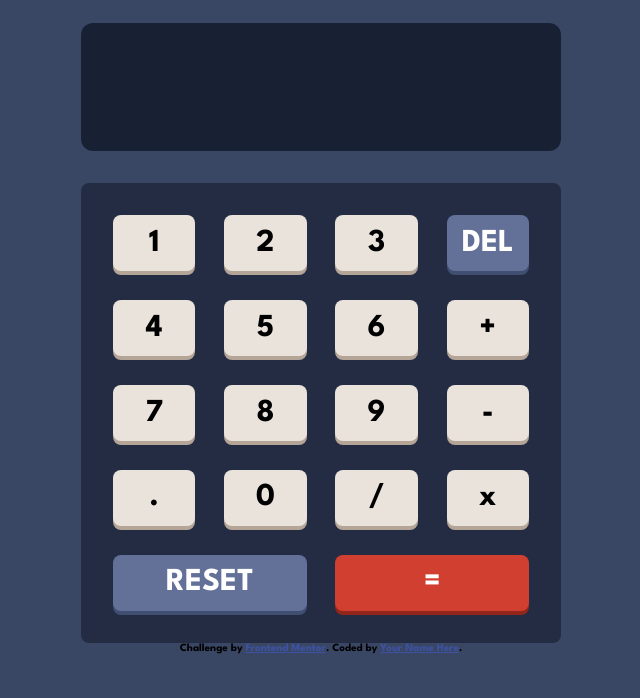
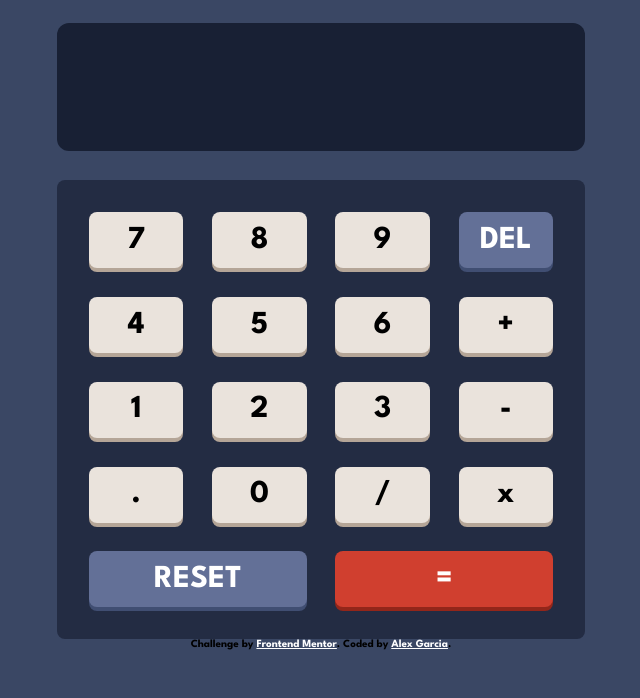
Before and after one commit to alexgcode/calculator-app, a plain HTML site: page index.html in a window 1280 px wide. Shown: the part 102-800 px from the top of the page, without its empty margins (319-959 px from the left). Drawn offline with Linux system fonts and the light colour scheme.

Commit message:
styling attribution

```diff
--- a/index.html
+++ b/index.html
@@ -12,11 +12,6 @@
 
   <title>Frontend Mentor | Calculator app</title>
 
-  <!-- Feel free to remove these styles or customise in your own stylesheet 👍 -->
-  <style>
-    .attribution { font-size: 11px; text-align: center; }
-    .attribution a { color: hsl(228, 45%, 44%); }
-  </style>
 </head>
 <body class="body theme-1">
 
@@ -42,15 +37,15 @@
     </div>
 
     <div class="calculator__buttons">
+          <button class="button" data-number>7</button>
+          <button class="button" data-number>8</button>
+          <button class="button" data-number>9</button>
+          <button class="button" data-number>4</button>
+          <button class="button" data-number>5</button>
+          <button class="button" data-number>6</button>
           <button class="button" data-number>1</button>
           <button class="button" data-number>2</button>
           <button class="button" data-number>3</button>
-          <button class="button" data-number>4</button>
-          <button class="button" data-number>5</button>
-          <button class="button" data-number>6</button>
-          <button class="button" data-number>7</button>
-          <button class="button" data-number>8</button>
-          <button class="button" data-number>9</button>
           <button class="button" data-number>0</button>
           <button class="button button--delete">del</button>
           <button class="button button--plus" data-operation>+</button>
@@ -68,7 +63,7 @@
 
   <div class="attribution">
     Challenge by <a href="https://www.frontendmentor.io?ref=challenge" target="_blank">Frontend Mentor</a>.
-    Coded by <a href="#">Your Name Here</a>.
+    Coded by <a href="#">Alex Garcia</a>.
   </div>
 </body>
 </html>
--- a/styles/base/_base.scss
+++ b/styles/base/_base.scss
@@ -9,3 +9,12 @@
     font-family: $font-main;
     font-weight:  $font-weight;
 }
+
+.attribution {
+    font-size: 11px;
+    text-align: center;
+    color: var(--key-text-color);
+}
+.attribution a {
+    color: white;
+}
--- a/styles/components/_button.scss
+++ b/styles/components/_button.scss
@@ -1,13 +1,19 @@
 .button {
     background-color: var(--key-bg);
     color: var(--key-text-color);
-    height: 3.5rem;
+    height: 3.9rem;
     font-size: 2rem;
     box-shadow: 0 0.25rem var(--key-shadow);
     border-radius: 0.5rem;
     border: none;
     font-family: $font-main;
     font-weight: $font-weight;
+
+
+
+    @include media-up(sm) {
+        height: 3.5rem;
+    }
 
     &:hover {
         background-color: white;
@@ -24,9 +30,14 @@
         box-shadow: 0 0.25rem var(--key-colored-1-shadow);
         color: white;
         text-transform: uppercase;
+        font-size: 1.3rem;
 
         &:hover {
             background-color: rgb(86, 86, 175);
+        }
+
+        @include media-up(sm) {
+            font-size: 2rem;
         }
     }
 
@@ -48,8 +59,14 @@
         box-shadow: 0 0.25rem var(--key-colored-2-shadow);
         color: white;
 
+        font-size: 1.3rem;
+
         &:hover {
             background-color: rgb(175, 86, 86);
+        }
+
+        @include media-up(sm) {
+            font-size: 2rem;
         }
     }
 
--- a/styles/components/_calculator.scss
+++ b/styles/components/_calculator.scss
@@ -1,8 +1,8 @@
 .calculator {
     display: grid;
     grid-template: 3fr / 1fr;
-    gap: 2rem;
-    width: min(100% - 3rem, 30rem);
+    gap: 1.8rem;
+    width: min(100% - 3rem, 33rem);
 
     &__header {
         background-color: none;
@@ -29,21 +29,38 @@
         //margin: 0 auto;
         width: 100%;
         //width: min(100% - 2rem, 30rem);//width: 31rem;
-        height: 8rem;
+        height: 6rem;
         text-align: right;
-        padding: 1.5rem;
+        padding: 1rem;
+
+        @include media-up(sm) {
+            height: 8rem;
+            padding: 1.5rem;
+        }
     }
 
     &__previous-operand {
         color: var(--display-color);
-        font-size: 1rem;
+        font-size: 0.7rem;
         height: 1rem;
+        //line-height: 1rem;
+        //top: 50%
+
+        @include media-up(sm) {
+            height: 1rem;
+        }
     }
 
     &__current-operand {
         color: var(--display-color);
-        font-size: 3rem;
-        height: 4rem;
+        font-size: 3.5rem;
+        height: 3rem;
+        //line-height: 3rem;
+        //top: 50%;
+
+        @include media-up(sm) {
+            height: 4rem;
+        }
     }
 
     &__buttons {
@@ -51,11 +68,18 @@
         //margin: 0 auto;
         //width: 30rem;
         //width: min(100% - 1rem, 30rem); //todo: fix the margin
-        padding: 2rem;
+        width: 100%;
+        padding: 1.5rem;
         display: grid;
         grid-template: repeat(5, 1fr) / repeat(4, 1fr);
-        gap: 1.8rem;
+        gap: 0.8rem;
         border-radius: 0.5rem;
+        box-sizing: border-box;
+
+        @include media-up(sm) {
+            gap: 1.8rem;
+            padding: 2rem;
+        }
     }
 
     &__theme-control {
--- a/styles/utils/_variables.scss
+++ b/styles/utils/_variables.scss
@@ -92,7 +92,7 @@ $font-white: hsl(0, 0, 100%);
 
     --key-bg: #{$key-theme-2};
     --key-shadow: #{$key-shadow-theme-2};
-    --key-text-color: black;
+    --key-text-color: hsl(60, 10%, 19%);
 
     --key-colored-1-bg: #{$key-colored-1-theme-2};
     --key-colored-1-shadow: #{$key-colored-1-shadow-theme-2};
@@ -121,6 +121,7 @@ $font-white: hsl(0, 0, 100%);
 /* --- breakpoints ---*/
 
 $breakpoints: (
+    ssm: 320px,
     sm: 540px,
     md: 768px,
     lg: 1024px,
```
Also changed, not shown: styles/main.css, 1 other file.
